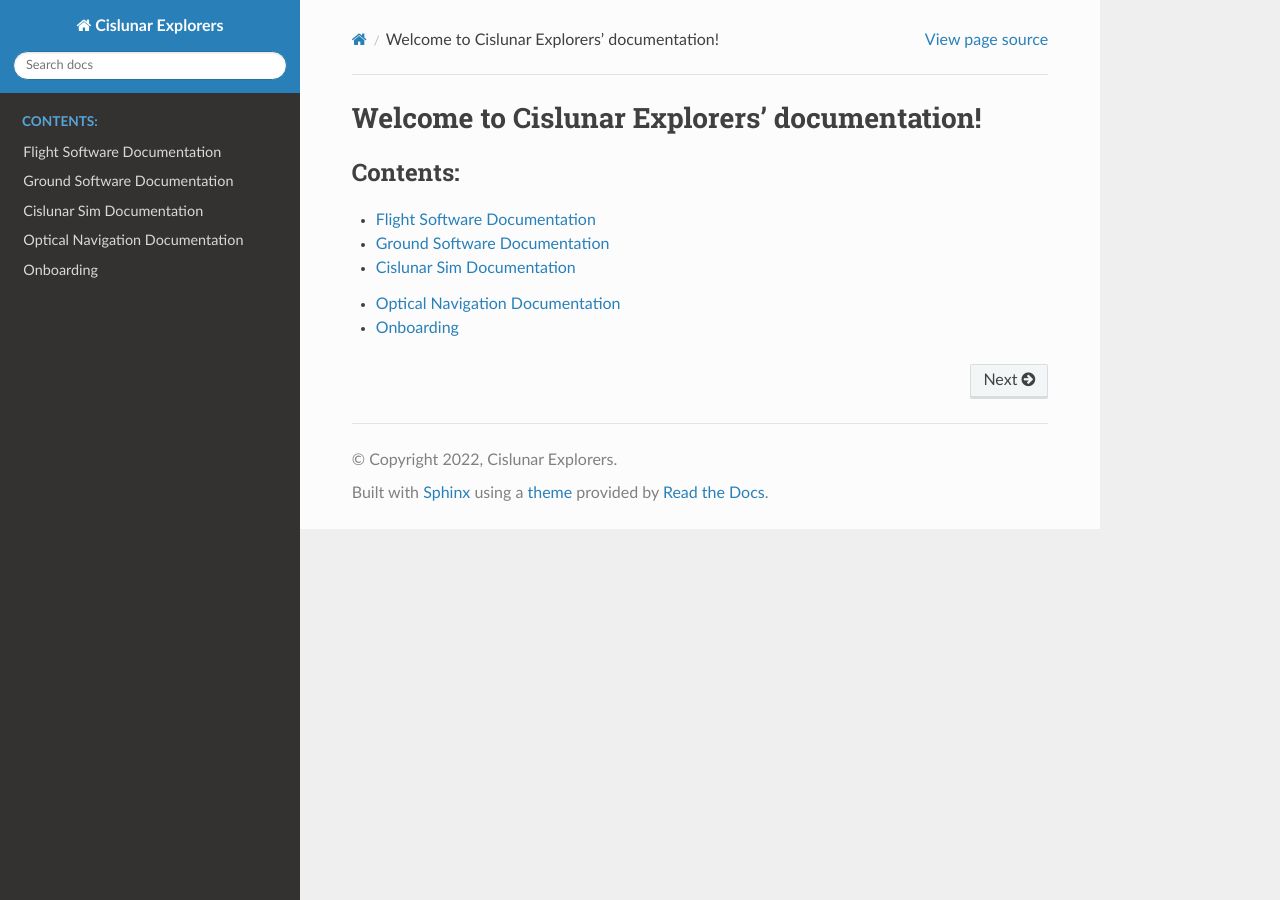
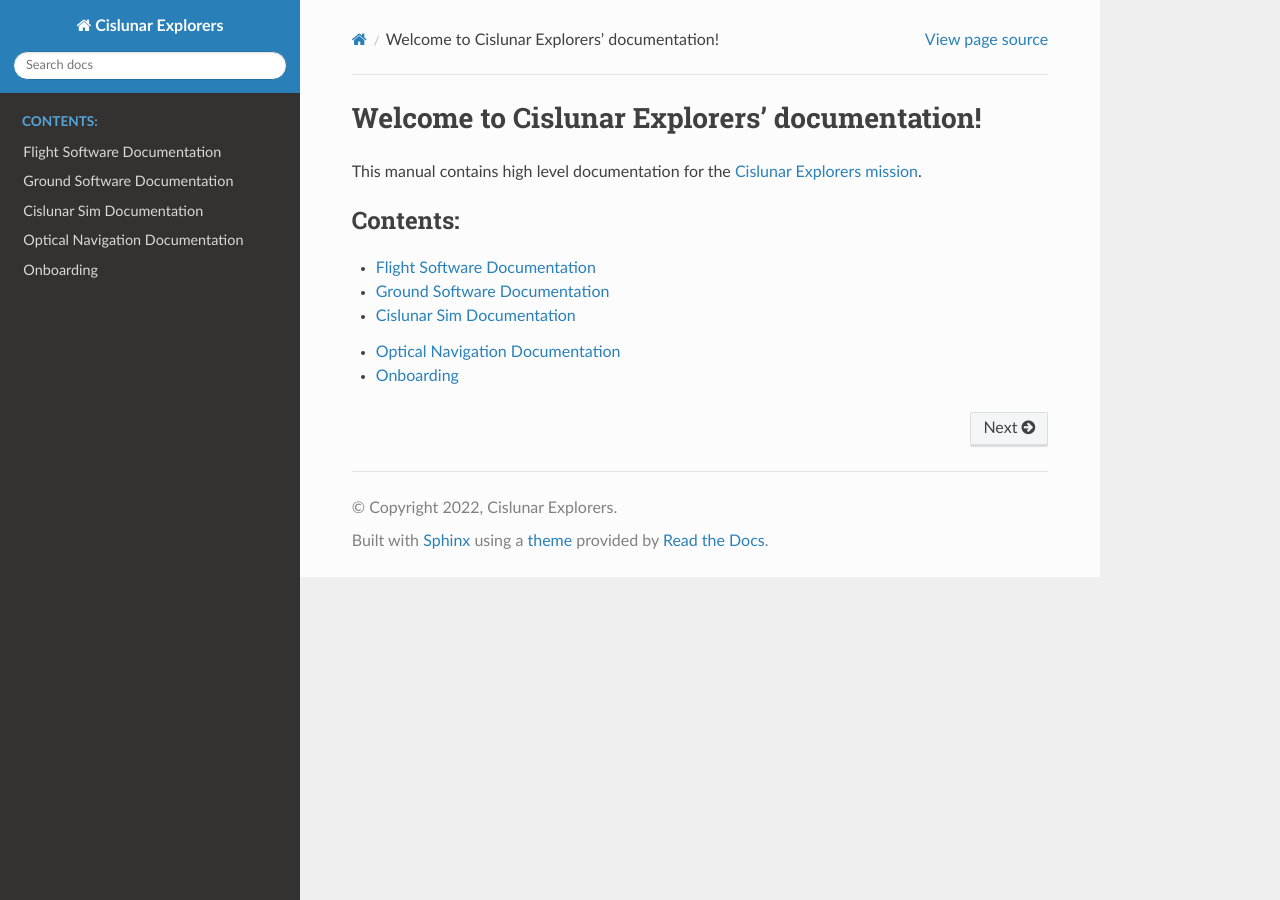
Before and after one commit to Cislunar-Explorers/Documentation, a Sphinx documentation site: the page built from source/index.rst, in a window 1280 px wide. Built offline with Sphinx 7.4.7 and the Read the Docs theme 2.0.0, drawn with Linux system fonts in a browser that asks for light colours.

Commit message:
add main index description

```diff
--- a/source/conf.py
+++ b/source/conf.py
@@ -12,6 +12,7 @@
 
 # -- General configuration ---------------------------------------------------
 # https://www.sphinx-doc.org/en/master/usage/configuration.html#general-configuration
+import sphinx_rtd_theme
 
 extensions = ["sphinx_rtd_theme"]
 
--- a/source/index.rst
+++ b/source/index.rst
@@ -2,9 +2,11 @@
    sphinx-quickstart on Sat Sep 17 15:40:52 2022.
    You can adapt this file completely to your liking, but it should at least
    contain the root `toctree` directive.
+=============================================
+Welcome to Cislunar Explorers' documentation!
+=============================================
 
-Welcome to Cislunar Explorers' documentation!
-=========================================
+This manual contains high level documentation for the `Cislunar Explorers mission <https://www.spacecraftresearch.com/lunar-cubesat-fe>`_.
 
 .. toctree::
    :maxdepth: 2
```
